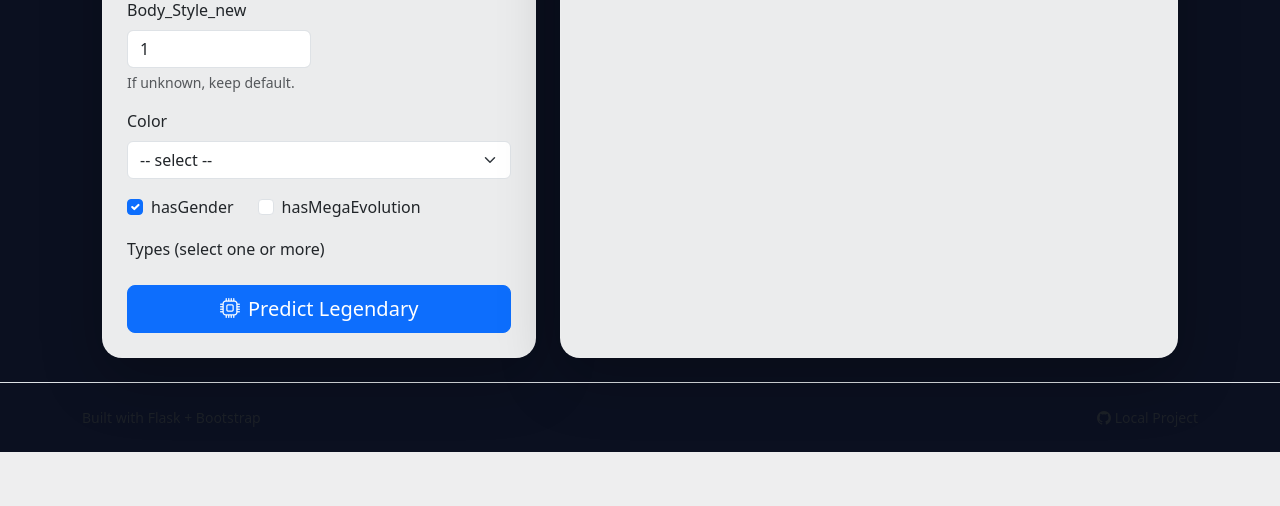
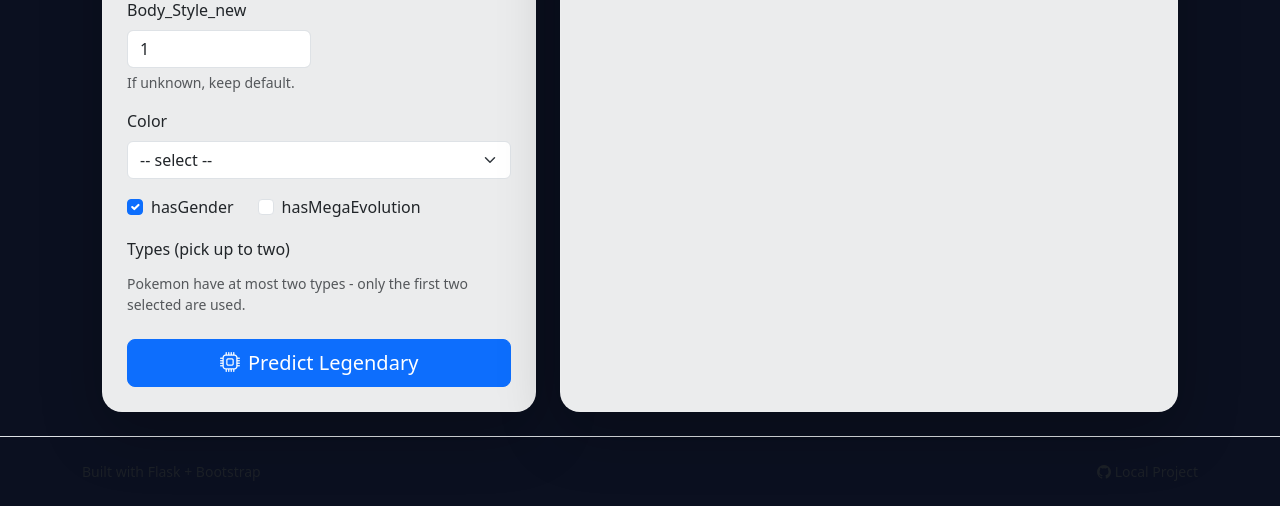
Before and after one commit to NoorullahZamindar-007/Pok-mon-Legendary-Prediction-Web-Application, a Flask app: template templates/index.html in a window 1280 px wide. Shown: the part 709-1215 px from the top of the page. Before the commit the page ends 1161 px from the top, so only its background shows below. Run offline with Flask 3, Linux system fonts and the light colour scheme; the template is opened without the code that fills it, so the values that code supplies are empty.

Commit message:
Match the form's browser limits to the server's Height, Weight and type clamps

```diff
--- a/templates/index.html
+++ b/templates/index.html
@@ -30,11 +30,11 @@
 
             <div class="col-6">
               <label class="form-label">Height (m)</label>
-              <input name="Height_m" type="number" step="0.01" min="0" value="1.0" class="form-control">
+              <input name="Height_m" type="number" step="0.01" min="0" max="30" value="1.0" class="form-control">
             </div>
             <div class="col-6">
               <label class="form-label">Weight (kg)</label>
-              <input name="Weight_kg" type="number" step="0.1" min="0" value="10" class="form-control">
+              <input name="Weight_kg" type="number" step="0.1" min="0" max="1000" value="10" class="form-control">
             </div>
 
             <div class="col-6">
@@ -72,7 +72,8 @@
             </div>
 
             <div class="col-12">
-              <label class="form-label">Types (select one or more)</label>
+              <label class="form-label">Types (pick up to two)</label>
+              <div class="form-text mb-2">Pokemon have at most two types - only the first two selected are used.</div>
               <div class="type-grid">
                 {% for t in type_features %}
                   <label class="type-pill">
```
